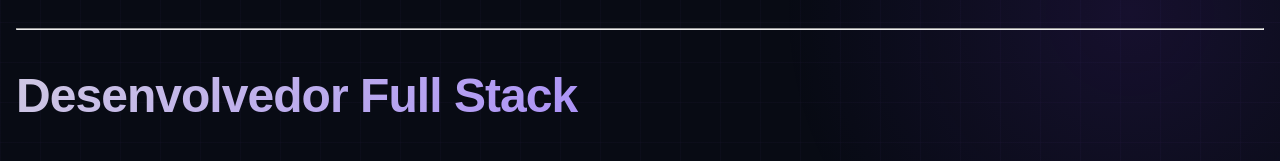
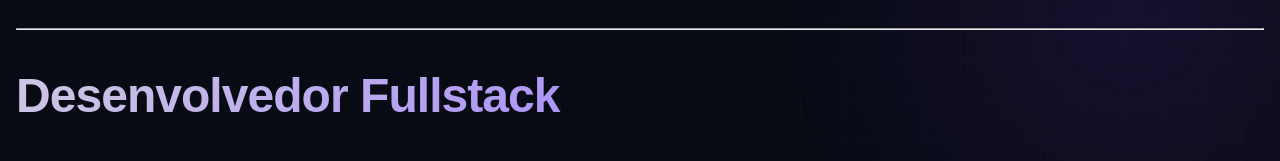
Before and after one commit to rycryDev/sitePortifolio, a plain HTML site: page index.html in a window 1280 px wide. Shown: the part 138-299 px from the top of the page. Drawn offline with Linux system fonts and the light colour scheme.

Commit message:
fix: ajustes de identacao e palavras

```diff
--- a/index.html
+++ b/index.html
@@ -7,11 +7,12 @@
 
   <link rel="stylesheet" href="styles/globalStyles.css" />
 </head>
+
 <body>
   <div class="intro">
     <h1 class="nome">Arthur Moura</h1>
     <hr />
-    <h2>Desenvolvedor Full Stack</h2>
+    <h2>Desenvolvedor Fullstack</h2>
   </div>
 
 <!-- Efeito Luz -->
```
Lines whose indentation alone changed are shown as unchanged.
